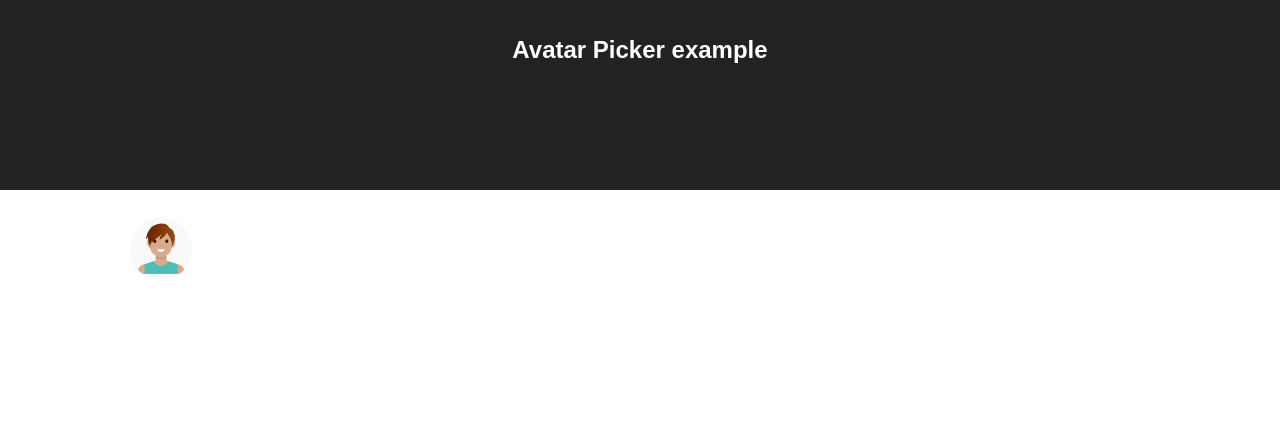
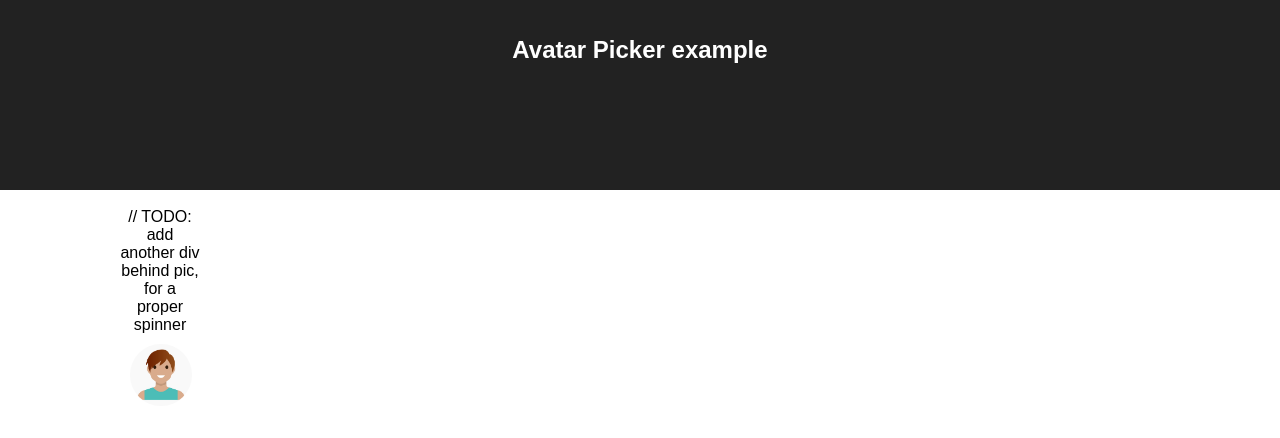
Before and after one commit to DougReeder/avatar-picker, a React (Create React App) app: page / in a window 1280 px wide. Shown: the top 438 px of the page. Built offline with nearby package versions, Linux system fonts and the light colour scheme.

Commit message:
adds TODO for future work

```diff
--- a/src/Avatar.js
+++ b/src/Avatar.js
@@ -13,6 +13,7 @@ function Avatar(props) {
     let avatarStyle = {"backgroundImage": 'url(' + props.pic + ')'};
     return (
         <div className="avatarCell" onClick={props.onClick}>
+            // TODO: add another div behind pic, for a proper spinner
             <div className={classes.join(' ')} style={avatarStyle}></div>
         </div>
     );
```
